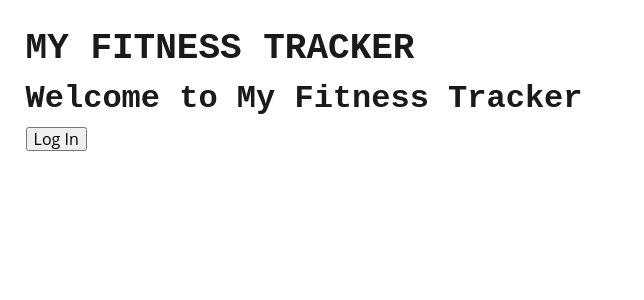
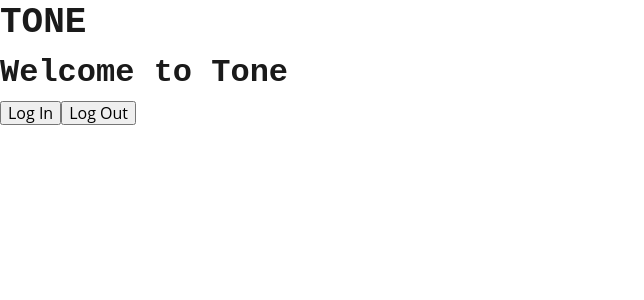
Before and after one commit to sydlaub/fitness-app, a React (Vite) app in the folder client/: page / in a window 1280 px wide. Shown: the top 300 px of the page, without its empty margins (0-644 px from the left). Built offline with nearby package versions, Linux system fonts and the light colour scheme.

Commit message:
login rendering

```diff
--- a/client/index.html
+++ b/client/index.html
@@ -4,7 +4,7 @@
     <meta charset="UTF-8" />
     <link rel="icon" type="image/svg+xml" href="/vite.svg" />
     <meta name="viewport" content="width=device-width, initial-scale=1.0" />
-    <title>FITNESS TRACKER</title>
+    <title>TONE</title>
   </head>
   <body>
     <div id="root"></div>
--- a/client/src/App.jsx
+++ b/client/src/App.jsx
@@ -1,8 +1,8 @@
 import React from 'react';
 import { BrowserRouter as Router, Routes, Route } from 'react-router-dom';
 import { useAuth0 } from '@auth0/auth0-react';
-import Login from './pages/login';
-import Navigation from './pages/navbar';
+import Login from './components/login';
+import Navigation from './components/navbar';
 
 import './App.css';
 
@@ -13,20 +13,12 @@ function App() {
 
   return (
     <>
-      <div className="Body">
-        <div style={{ margin: "2vw" }}>
+      {isAuthenticated && <Navigation />}
       <Router>
         <Routes>
-            {/* <header> */}
-              {/* <div> */}
-                {/* {isAuthenticated && <Navigation />} */}
-              {/* </div> */}
-            {/* </header> */}
         <Route path='/' element={<Login />} />
         </Routes>
       </Router>
-      </div>
-      </div>
     </>
 
   );
--- a/client/src/pages/login/index.jsx
+++ b/client/src/components/login/index.jsx
@@ -3,25 +3,27 @@ import { useAuth0 } from "@auth0/auth0-react";
 import Title from "../title";
 import Button from 'react-bootstrap/Button';
 import Form from 'react-bootstrap/Form';
-
+import LogoutButton from '../logout/logout';
 
 const Login = () => {
-    // const { loginWithRedirect, isAuthenticated } = useAuth0();
+    const { loginWithRedirect, isAuthenticated } = useAuth0();
 
-    const { loginWithRedirect } = useAuth0();
-
+    // const { loginWithRedirect } = useAuth0();
 
     return (
+        !isAuthenticated && (
             <div>
                 <Title />
                 <div className='loginCard'>
-                    <h2 id="welcome">Welcome to My Fitness Tracker</h2>
+                    <h2 id="welcome">Welcome to Tone</h2>
                 <button onClick={() => loginWithRedirect()}>Log In</button>
+                <LogoutButton />
 
 
                 </div>
             </div>
         )
+    )
 }
 
 export default Login;
--- /dev/null
+++ b/client/src/components/logout/logout.jsx
@@ -0,0 +1,14 @@
+import { useAuth0 } from "@auth0/auth0-react";
+import React from "react";
+
+const LogoutButton = () => {
+    const { logout } = useAuth0();
+
+    return (
+        <button onClick={() => logout({ logoutParams: { returnTo: window.location.origin } })}>
+            Log Out
+        </button>
+    );
+};
+
+export default LogoutButton;
--- a/client/src/pages/navbar/index.jsx
+++ b/client/src/components/navbar/index.jsx
@@ -1,5 +1,5 @@
 import React from 'react';
-import { Link, useLocation } from 'react-router-dom';
+import { useLocation } from 'react-router-dom';
 import { useAuth0 } from "@auth0/auth0-react";
 import Container from 'react-bootstrap/Container';
 import Nav from 'react-bootstrap/Nav';
@@ -7,10 +7,10 @@ import Navbar from 'react-bootstrap/Navbar';
 import "./style.css";
 
 const Navigation = () => {
-    // const location = useLocation();
+    const location = useLocation();
 
     return (
-<>
+        <>
             <Navbar bg="light" data-bs-theme="light">
                 <Container>
                     <Navbar.Brand href="#home">Navbar</Navbar.Brand>
@@ -21,7 +21,7 @@ const Navigation = () => {
                     </Nav>
                 </Container>
             </Navbar>
-</>
+        </>
     )
 }
 export default Navigation
--- a/client/src/pages/title/index.jsx
+++ b/client/src/components/title/index.jsx
@@ -5,7 +5,7 @@ const Title = () => {
     return (
         <>
         <body className='center'>
-        <h1> MY FITNESS TRACKER </h1>
+        <h1> TONE </h1>
         </body>
         {/* <div className='headerBorder'></div> */}
         </>
```
Also changed, not shown: client/src/components/login/login.css (added), client/src/components/navbar/style.css (renamed from client/src/pages/navbar/style.css), client/src/components/title/style.css (added), 2 other files (tests, documents, lock files or other folders).
